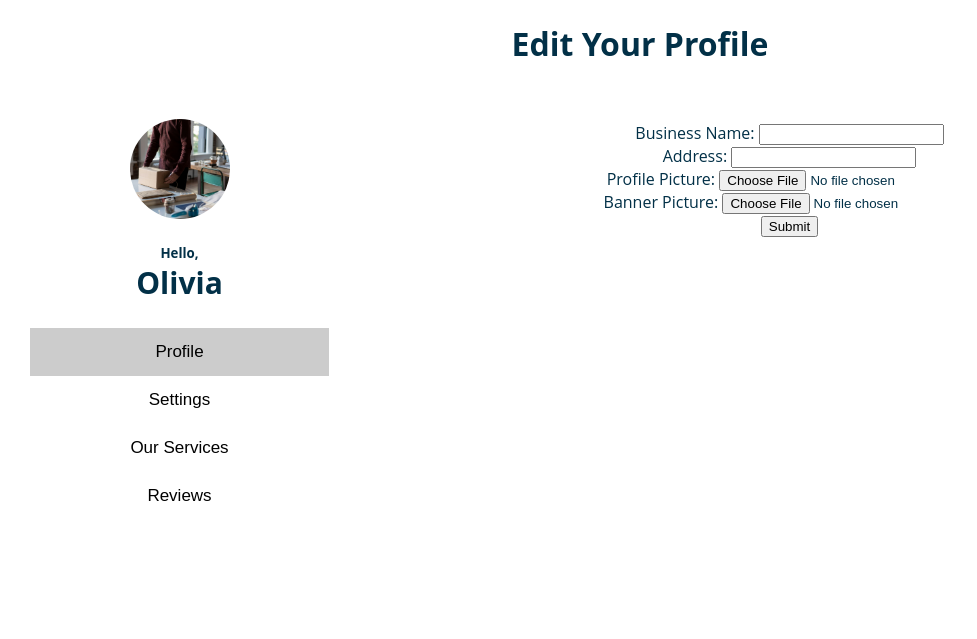
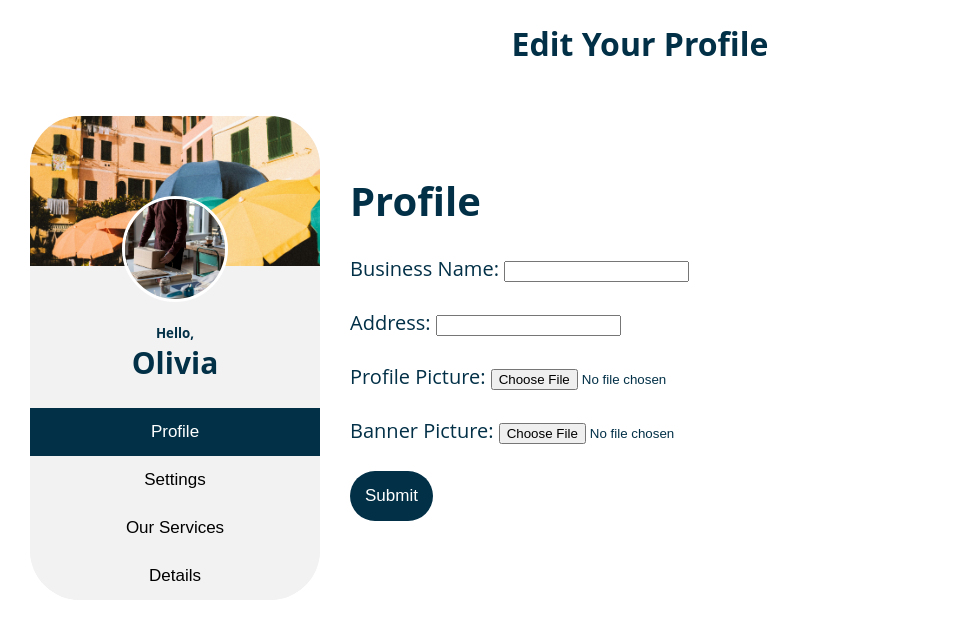
Before and after one commit to cgar0775/OSS, a Flask app: page /business/edit in a window 1280 px wide. Shown: the part 83-722 px from the top of the page, without its empty margins (0-977 px from the left). Run offline with Flask 3, Linux system fonts and the light colour scheme.

Commit message:
updated bEdit page

```diff
--- a/run.py
+++ b/run.py
@@ -142,7 +142,7 @@ def businessViewProfilePage():
     stars = "4"
 
 
-    return render_template('templates/bProfile.html', businessName = businessName, businessAddress=businessAddress, stars=stars)
+    return render_template('templates/bProfile.html', businessName = businessName, businessAddress=businessAddress, stars=stars, title='View Buisness')
 
 
 @app.route('/business/edit')
--- a/static/css/internal.css
+++ b/static/css/internal.css
@@ -350,12 +350,28 @@ h2{
     padding: 30px;
 }
 
+.editButton{
+    color: red;
+    /* position: absolute; */
+    padding: 10px;
+
+    border-radius: 16px;
+    bottom: 55%;
+    left: 70%;
+    width: 80px;
+    position: absolute;
+    z-index: 3;
+}
+
 /* Style the tab */
 .tab {
     width: 25%;
     overflow: hidden;
     /* border-bottom: 1px solid #ccc; */
     display: grid;
+
+    background: #f2f2f2;
+    border-radius: 50px;
 }
 
 /* Style the buttons inside the tab */
@@ -377,7 +393,9 @@ h2{
 
 /* Create an active/current tablink class */
 .tab button.active {
-    background-color: #ccc;
+
+    background-color: #023047;
+    color: white;
 }
 
 /* Style the tab content */
@@ -412,3 +430,19 @@ tr:nth-child(even) {
 tr:hover {
     background-color: #f1f1f1;
 }
+
+#Profile, #Details, #Settings{
+
+    text-align: left;
+    padding: 30px;
+    font-size: 20px;
+}
+
+input[type="submit"] {
+    background: #023047;
+    color: white;
+    padding: 15px;
+    border-radius: 30px;
+    border: none;
+    font-size: 17px;
+}
--- a/templates/templates/bEdit.html
+++ b/templates/templates/bEdit.html
@@ -5,8 +5,12 @@
 <div id="bSettingsPage">
     <div class="tab">
         <div>
+            <div style="position: relative;">
+                <img src="../../static/images/misc/tempHeader.jpg" id="profileHeader" style="height: 150px;">
+                <!-- <button class="editButton"><img src="../../static/images/misc/edit.svg" style="color: white;"></button> -->
+            </div>
 
-            <div id="profilePicture" style="margin: 0 auto; width: 100px; height: 100px;">
+            <div id="profilePicture" style="margin: 0 auto; width: 100px; height: 100px; border: white, solid, 3px; margin-top:-75px; z-index: 1; position: relative; ">
                 <img src="../../static/images/misc/tempProfile.jpg">
             </div>
 
@@ -17,48 +21,69 @@
         <button class="tablinks" onclick="openPage(event, 'Profile')" id="defaultOpen">Profile</button>
         <button class="tablinks" onclick="openPage(event, 'Settings')">Settings</button>
         <button class="tablinks" onclick="openPage(event, 'Services')">Our Services</button>
-        <button class="tablinks" onclick="openPage(event, 'Contact')">Reviews</button>
+        <button class="tablinks" onclick="openPage(event, 'Details')">Details</button>
     </div>
 
     <div id="Profile" class="tabcontent">
+        <h1>Profile</h1>
         <form>
+            <div class="formGroup">
                 <label>Business Name: </label>
                 <input type="text">
+            </div>
 
             <br>
 
+            <div class="formGroup">
                 <label>Address: </label>
                 <input type="text">
+            </div>
 
             <br>
+
+            <div class="formGroup">
 
                 <label>Profile Picture: </label>
                 <input type="file">
 
+            </div>
             <br>
 
+            <div class="formGroup">
                 <label for="">Banner Picture: </label>
                 <input type="file">
+            </div>
+
 
             <br>
-
             <input type="submit">
         </form>
     </div>
 
     <div id="Settings" class="tabcontent">
+        <h1>Settings</h1>
         <form>
             <!-- Make this non-editable -->
+            <div class="formGroup">
+
                 <label>Username: </label>
                 <input type="text">
+            </div>
 
             <br>
 
+            <div class="formGroup">
                 <label>Current Password: </label>
                 <input type="password">
+            </div>
+
             <br>
+
+
+            <div class="formGroup">
                 <label>New Password: </label>
                 <input type="password">
+            </div>
 
             <br>
 
@@ -86,9 +111,41 @@
 
     </div>
 
-    <div id="About" class="tabcontent">
-        <h3>About</h3>
-        <p>Information about us.</p>
+    <div id="Details" class="tabcontent">
+        <h2>Business Deatils: </h2>
+        <h3>Hours</h3>
+        <form>
+            <label>Monday: </label>
+            <input type="time">
+            <input type="time">
+            <br>
+            <label>Tuesday: </label>
+            <input type="time">
+            <input type="time">
+            <br>
+            <label>Wednesday: </label>
+            <input type="time">
+            <input type="time">
+            <br>
+            <label>Thursday: </label>
+            <input type="time">
+            <input type="time">
+            <br>
+            <label>Friday: </label>
+            <input type="time">
+            <input type="time">
+            <br>
+            <label>Saturday: </label>
+            <input type="time">
+            <input type="time">
+            <br>
+            <label>Sunday: </label>
+            <input type="time">
+            <input type="time">
+            <br>
+
+            <input type="submit">
+        </form>
     </div>
 
     <script src="{{ url_for('static', filename='js/script.js') }}"></script>
```
Also changed, not shown: static/images/misc/edit.svg (added). Lines whose indentation alone changed are shown as unchanged.
